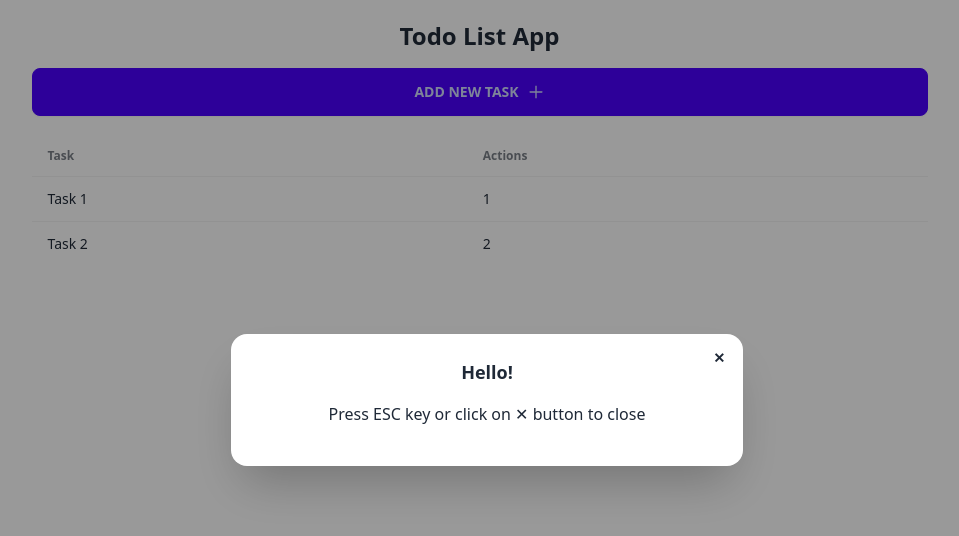
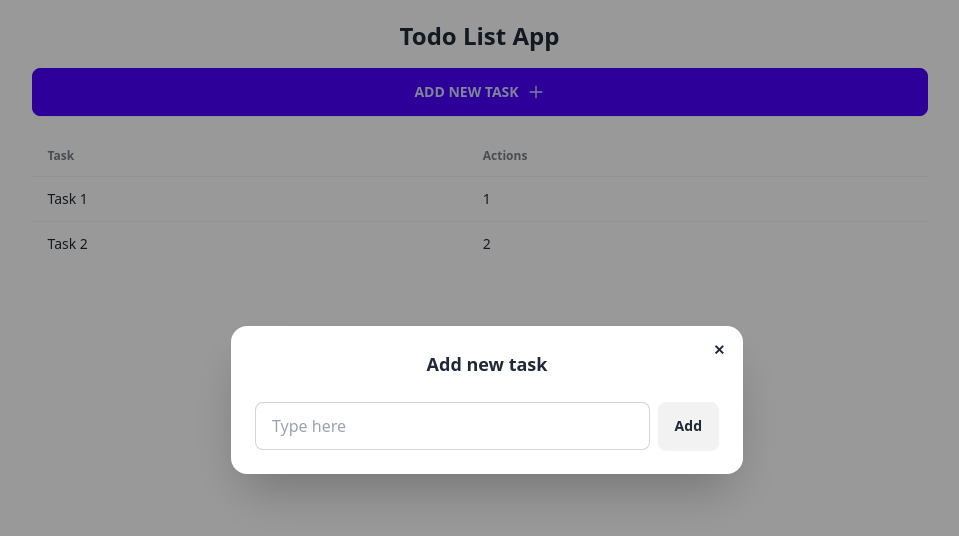
Before and after one commit to Starfall10/To-do-list-v.1, a Next.js app in the folder todo1/: page /notes in a window 1280 px wide. Both pictures are taken after a click on the button "ADD NEW TASK". Shown: the top 536 px of the page, without its empty margins (153-1112 px from the left). Built offline with nearby package versions, Linux system fonts and the light colour scheme; data requests are answered from the project's data file.

Commit message:
Added the input field and add button for the modal

```diff
--- a/todo1/app/notes/components/AddTask.tsx
+++ b/todo1/app/notes/components/AddTask.tsx
@@ -1,4 +1,4 @@
-'use client';
+"use client";
 import React, { useState } from "react";
 import { AiOutlinePlus } from "react-icons/ai";
 import Model from "./Model";
@@ -6,14 +6,30 @@
 const AddTask = () => {
   const [modalOpen, setModalOpen] = useState<boolean>(false);
 
-
   return (
     <div>
-      <button onClick={() => setModalOpen(true)} className="btn btn-primary w-full">
+      <button
+        onClick={() => setModalOpen(true)}
+        className="btn btn-primary w-full"
+      >
         ADD NEW TASK <AiOutlinePlus size={18} />
       </button>
 
-      <Model modalOpen={modalOpen} setModalOpen={setModalOpen}/>
+      <Model modalOpen={modalOpen} setModalOpen={setModalOpen}>
+        <form>
+          <h3 className="font-bold text-lg">Add new task</h3>
+          <div className="modal-action">
+            <input
+              type="text"
+              placeholder="Type here"
+              className="input input-bordered w-full"
+            />
+            <button type="submit" className="btn">
+              Add
+            </button>
+          </div>
+        </form>
+      </Model>
     </div>
   );
 };
--- a/todo1/app/notes/components/Model.tsx
+++ b/todo1/app/notes/components/Model.tsx
@@ -2,10 +2,11 @@
 
 interface ModelProps {
   modalOpen: boolean;
-  setModalOpen: (open:boolean) => boolean;
+  setModalOpen: (open:boolean) => boolean | void;
+  children: React.ReactNode;
 }
 
-const Model: React.FC<ModelProps> = ({ modalOpen, setModalOpen }) => {
+const Model: React.FC<ModelProps> = ({ modalOpen, setModalOpen, children}) => {
   return (
     <dialog
       id="my_modal_2"
@@ -17,8 +18,7 @@
             ✕
           </button>
         </form>
-        <h3 className="font-bold text-lg">Hello!</h3>
-        <p className="py-4">Press ESC key or click on ✕ button to close</p>
+        {children}
       </div>
     </dialog>
   );
```
